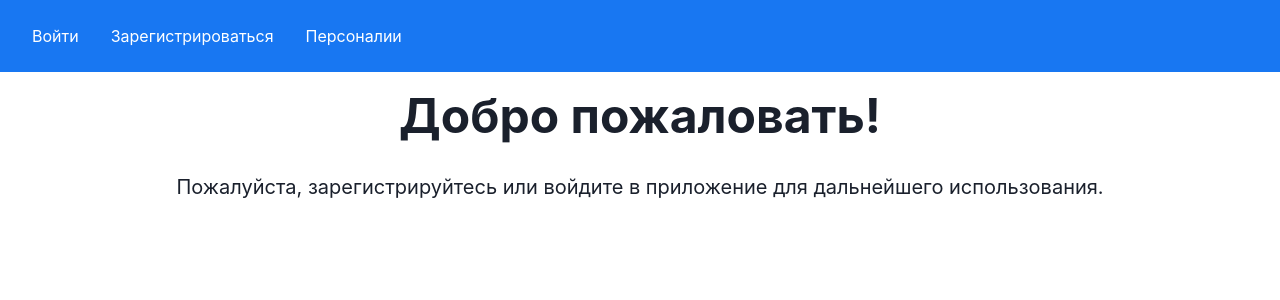
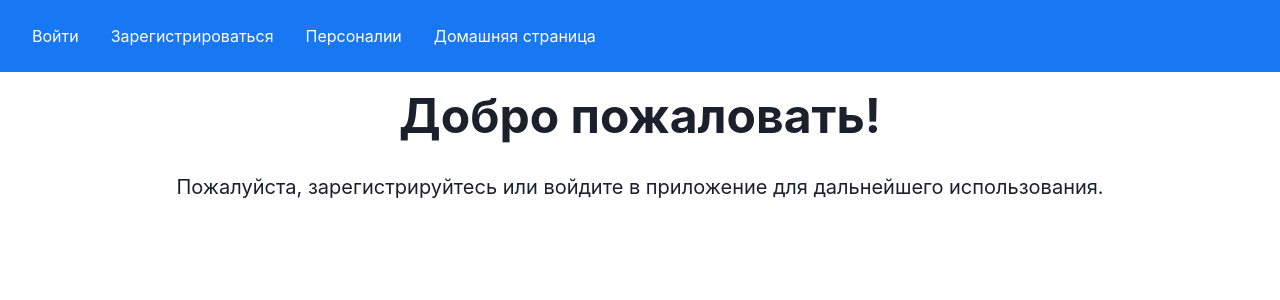
Before and after one commit to LipsarJ/educationapp, a React (Create React App) app in the folder education-front/: page / in a window 1280 px wide. Shown: the top 300 px of the page. Built offline with nearby package versions, Linux system fonts and the light colour scheme.

Commit message:
Update Header.tsx

```diff
--- a/education-front/src/components/Header.tsx
+++ b/education-front/src/components/Header.tsx
@@ -39,6 +39,11 @@ const Header: React.FC = () => {
                     Персоналии
                 </Link>
             </Box>
+            <Box p="2">
+                <Link as={NavLink} to="/" m={2} _hover={{textDecoration: 'underline'}}>
+                    Домашняя страница
+                </Link>
+            </Box>
             <Spacer/>
             {isAuthenticated && (
                 <Button colorScheme="facebook" variant="solid" onClick={handleLogout}>
```
